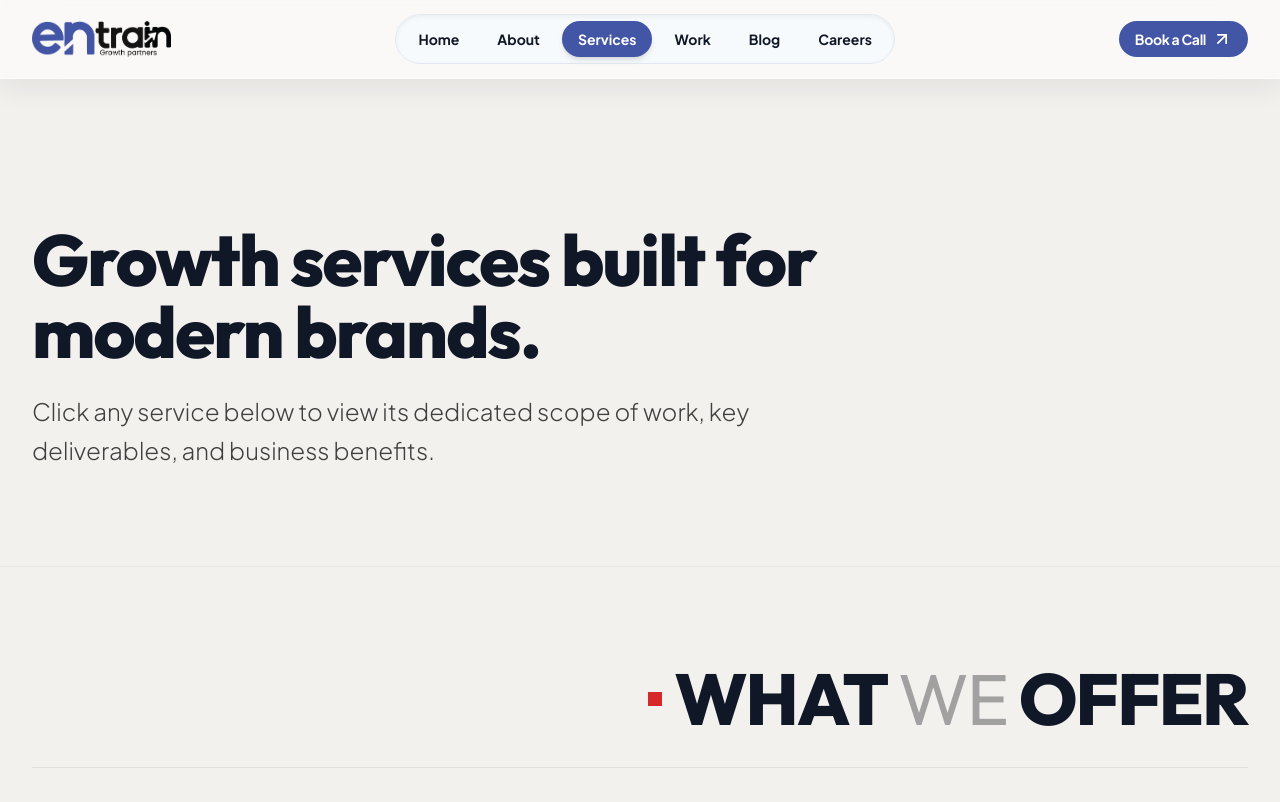
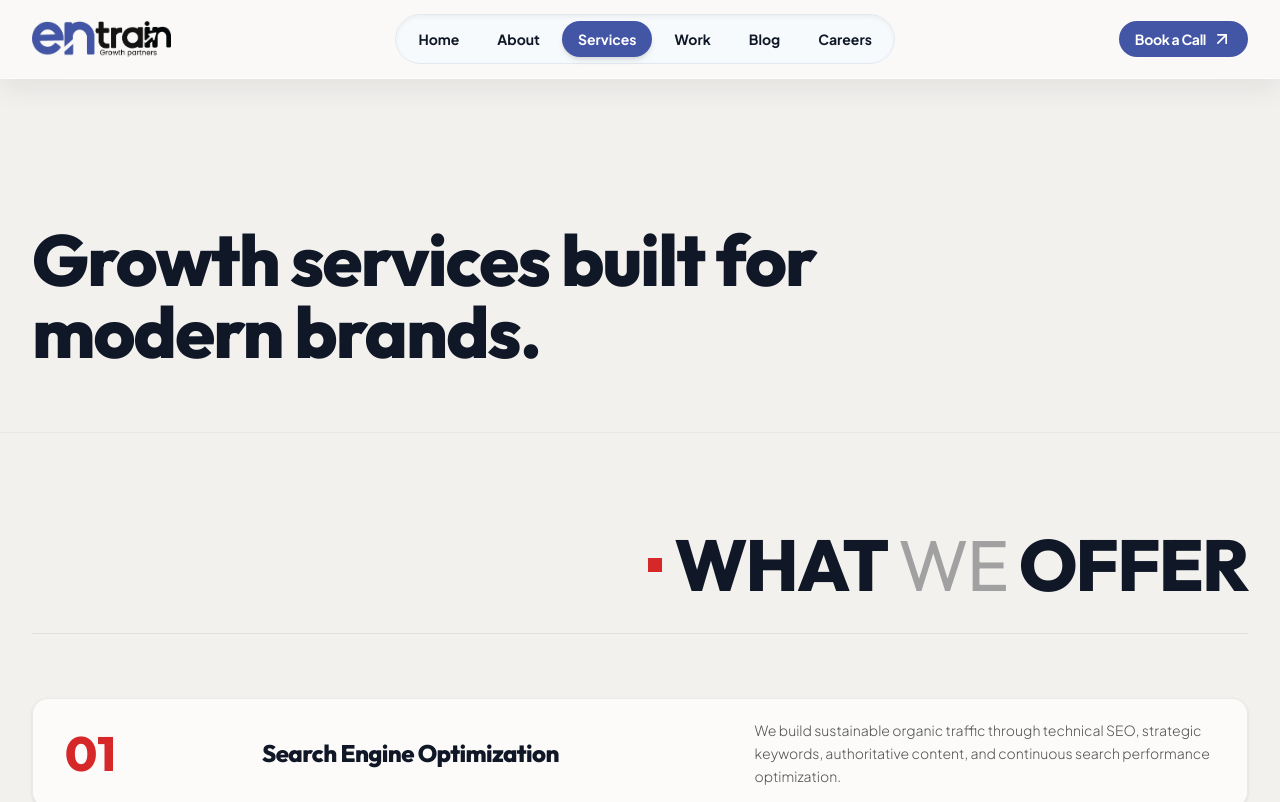
Before and after one commit to entrainaccademy/entrain_growth_lab, a React (Vite) app: page /services in a window 1280 px wide. Shown: the top 802 px of the page. Built offline with nearby package versions, Linux system fonts and the light colour scheme.

Commit message:
removed unwanted lines

```diff
--- a/src/pages/SEO.jsx
+++ b/src/pages/SEO.jsx
@@ -38,13 +38,10 @@ export default function SEO({ onOpenConsultation }) {
         </div>
 
         {/* Hero Header */}
-        <div className="mb-14 pb-8 border-b border-neutral-300/80">
-          <h1 className="font-display text-4xl sm:text-6xl font-extrabold text-[#101827] tracking-tight mb-4">
+        <div className="mb-10 pb-8 border-b border-neutral-300/80">
+          <h1 className="font-display text-4xl sm:text-6xl font-extrabold text-[#101827] tracking-tight">
             Search Engine Optimization (SEO)
           </h1>
-          <p className="text-neutral-700 text-lg sm:text-2xl font-light max-w-3xl leading-relaxed">
-            Rank higher on search engines, drive qualified organic traffic, and get discovered by ready-to-buy customers.
-          </p>
         </div>
 
         {/* Detailed Service Overview */}
--- a/src/pages/ServicesPage.jsx
+++ b/src/pages/ServicesPage.jsx
@@ -97,15 +97,12 @@ export default function ServicesPage({ onOpenConsultation }) {
 
 
       {/* Hero Header */}
-      <section className="py-14 sm:py-24 bg-[#F3F1EE] relative z-10 border-b border-neutral-200/90">
+      <section className="pt-14 sm:pt-24 pb-10 sm:pb-16 bg-[#F3F1EE] relative z-10 border-b border-neutral-200/90">
         <div className="max-w-7xl mx-auto px-4 sm:px-6 lg:px-8">
           <Reveal direction="up" delay={0.1}>
             <h1 className="font-display text-4xl sm:text-6xl lg:text-7xl font-extrabold text-[#101827] tracking-tight leading-none max-w-5xl">
               Growth services built for modern brands.
             </h1>
-            <p className="font-sans text-neutral-700 text-lg sm:text-2xl font-light mt-6 max-w-3xl leading-relaxed">
-              Click any service below to view its dedicated scope of work, key deliverables, and business benefits.
-            </p>
           </Reveal>
         </div>
       </section>
```
